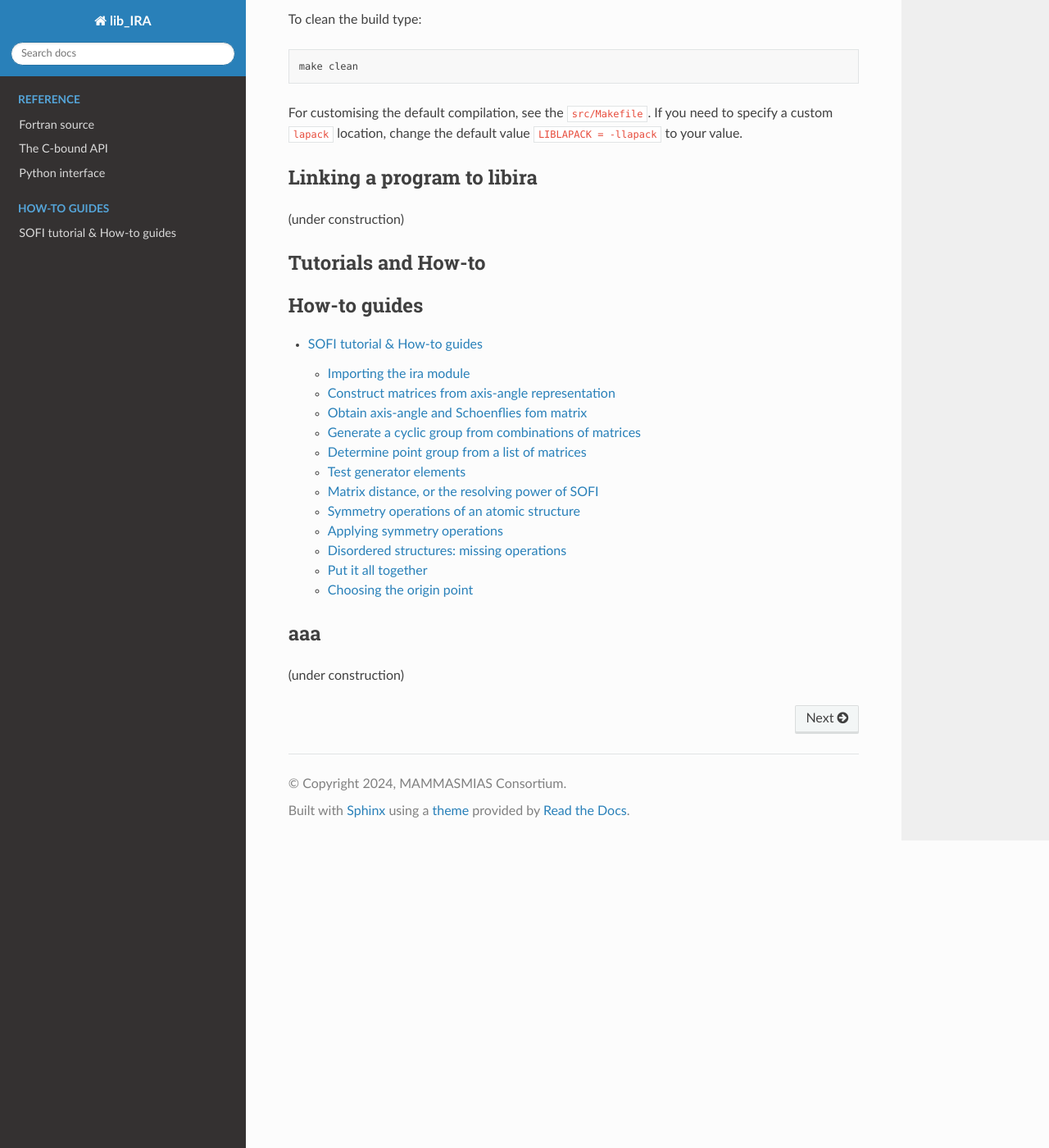
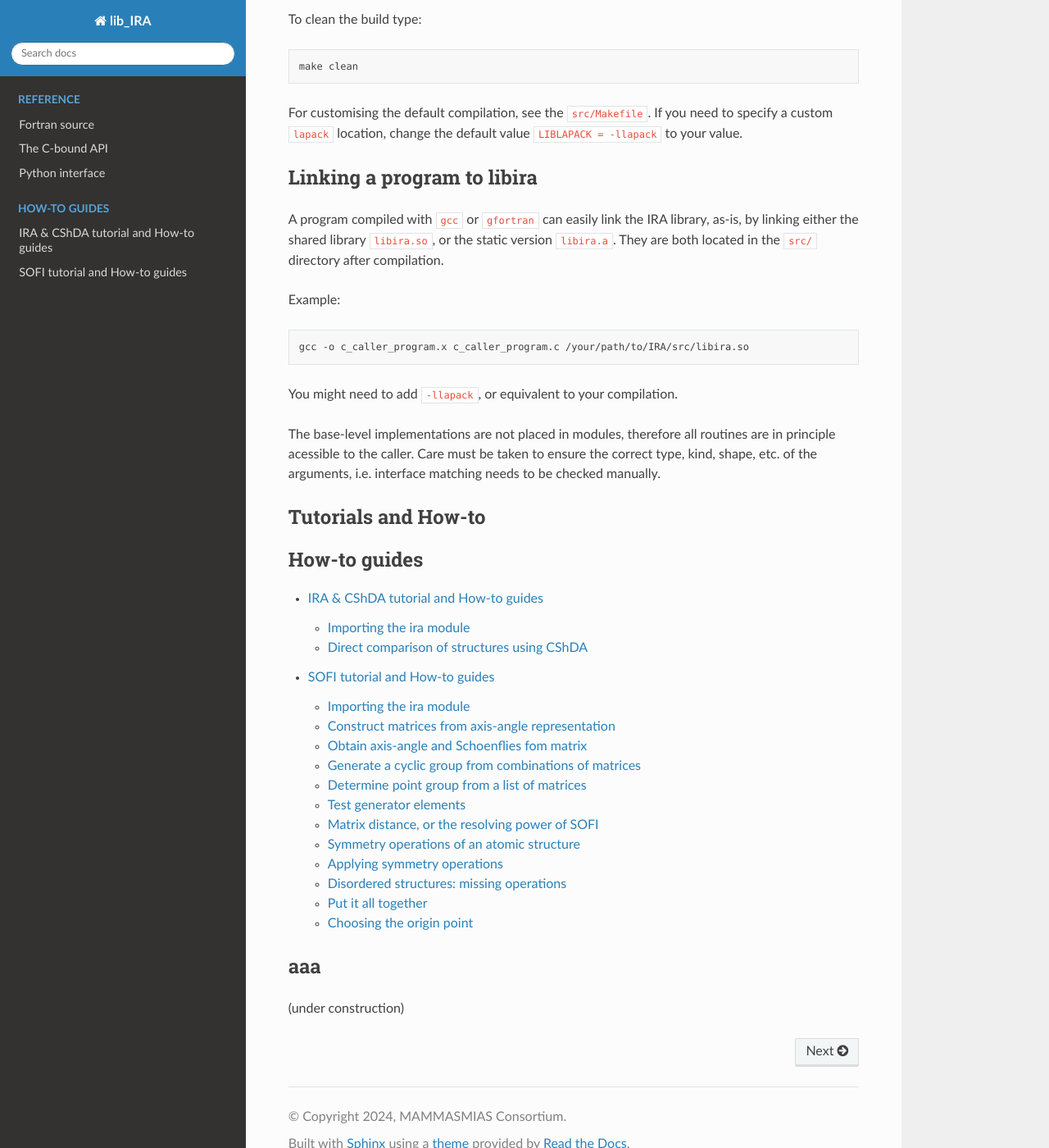
Before and after one commit to mammasmias/IterativeRotationsAssignments, a Sphinx documentation site: the page built from docs/index.rst, in a window 1280 px wide and 1400 px high, scrolled down 3424 px. Shown: the whole window at 82% size. Built offline with Sphinx 7.4.7 and the Read the Docs theme 2.0.0, drawn with Linux system fonts in a browser that asks for light colours.

Commit message:
add ira tut file

```diff
--- /dev/null
+++ b/docs/howto/ira_howto.rst
@@ -0,0 +1,64 @@
+.. _ira_howto:
+
+######################################
+IRA & CShDA tutorial and How-to guides
+######################################
+
+
+.. note::
+
+   The guides are given for python use. The same can be done from C/Fortran by calls to
+   appropriate routines, which generally correspond in the name to the ones from python.
+   For more info refer to :ref:`ref_api` and :ref:`src_refs`.
+
+
+
+
+.. contents:: Contents
+   :local:
+   :depth: 2
+
+
+Importing the ira module
+========================
+
+The IRA library is imported into python by:
+
+>>> import ira_mod
+
+The corresponding algorithm class (IRA or SOFI) has to be initialised by:
+
+>>> ira = ira_mod.IRA()
+
+or
+
+>>> sofi = ira_mod.SOFI()
+
+now, the functions in either class are availably by typing ``ira.<funtion_name>`` or ``sofi.<function_name>``.
+Quick help can be accessed by ``help( ira )``, ``help( ira.<function_name> )`` or the same for ``sofi``.
+
+
+.. warning::
+   If the ``ira_mod`` module cannot be found at ``import``, then make sure there is a path to ``/IRA_library/interface``
+   in the environment variable ``PYTHONPATH``.
+
+   .. code-block:: bash
+
+      echo $PYTHONPATH
+
+   If not, add it by:
+
+   .. code-block:: bash
+
+      export PYTHONPATH=/your/path/to/IRA_library/interface:$PYTHONPATH
+
+
+Direct comparison of structures using CShDA
+===========================================
+
+ideas:
+
+ - comparing equal strucs
+ - comparing nonequal strucs (using candidates)
+ - determine kmax value
+ - using some thr.
--- a/docs/howto/howto.rst
+++ b/docs/howto/sofi_howto.rst
@@ -1,8 +1,8 @@
 .. _sofi_howto:
 
-#############################
-SOFI tutorial & How-to guides
-#############################
+###############################
+SOFI tutorial and How-to guides
+###############################
 
 
 .. note::
--- a/docs/index.rst
+++ b/docs/index.rst
@@ -172,10 +172,28 @@ For customising the default compilation, see the ``src/Makefile``.
 If you need to specify a custom ``lapack`` location, change the default value ``LIBLAPACK = -llapack`` to your value.
 
 
+
 Linking a program to libira
 ===========================
 
-(under construction)
+A program compiled with ``gcc`` or ``gfortran`` can easily link the IRA library, as-is, by linking either the shared
+library ``libira.so``, or the static version ``libira.a``. They are both located in the ``src/`` directory after
+compilation.
+
+Example:
+
+.. code-block:: bash
+
+   gcc -o c_caller_program.x c_caller_program.c /your/path/to/IRA/src/libira.so
+
+
+You might need to add ``-llapack``, or equivalent to your compilation.
+
+The base-level implementations are not placed in modules, therefore all routines are in principle acessible to the
+caller. Care must be taken to ensure the correct type, kind, shape, etc. of the arguments, i.e. interface matching
+needs to be checked manually.
+
+
 
 Tutorials and How-to
 ====================
@@ -185,7 +203,8 @@ Tutorials and How-to
    :maxdepth: 2
    :caption: How-to guides
 
-   howto/howto
+   howto/ira_howto
+   howto/sofi_howto
 
 aaa
 ===
```
Also changed, not shown: 1 other file.
